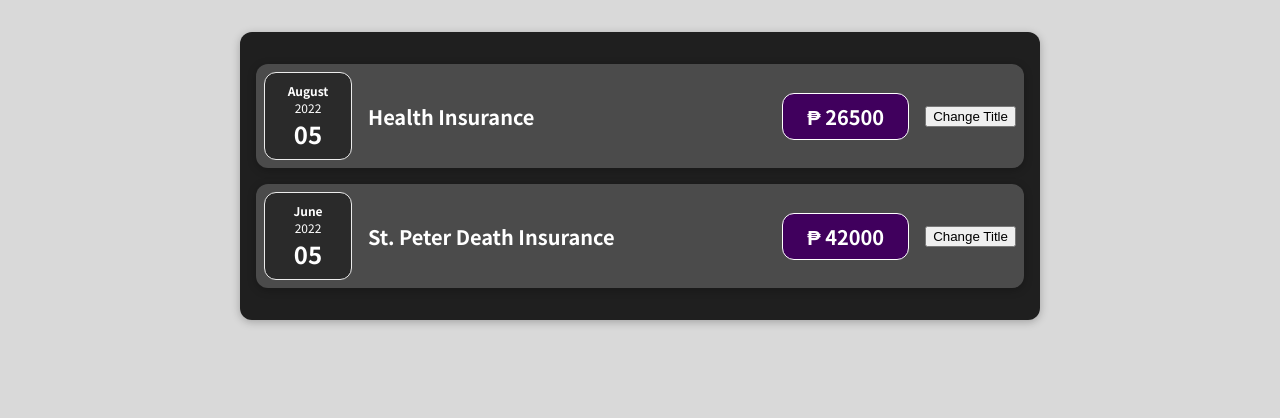
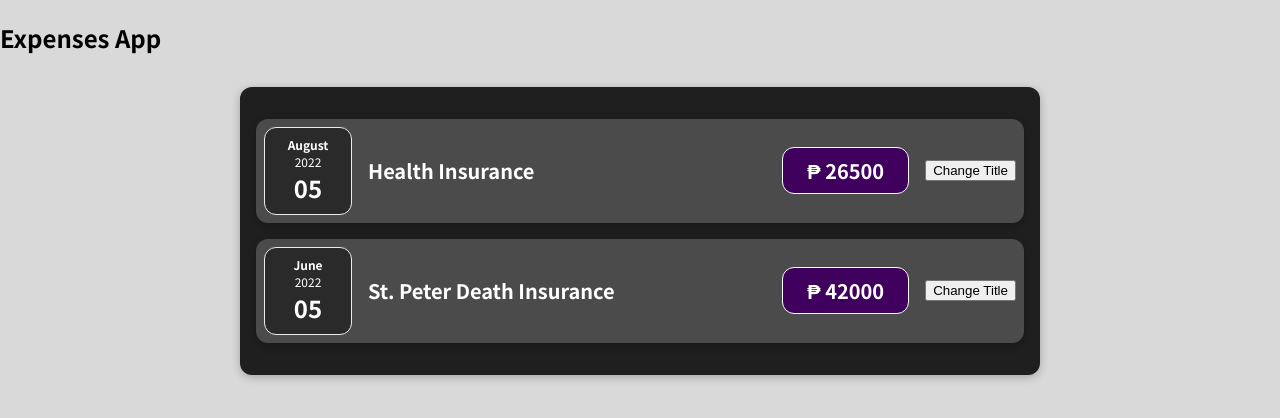
Before and after one commit to jpolfindo/react-complete-guide, a React (Create React App) app: page / in a window 1280 px wide. Shown: the top 418 px of the page. Built offline with nearby package versions, Linux system fonts and the light colour scheme.

Commit message:
sample commit

```diff
--- a/src/App.js
+++ b/src/App.js
@@ -18,6 +18,7 @@ const App = () => {
 
   return (
     <div>
+      <h2>Expenses App</h2>
       <Expenses expense={expense}/>
     </div>
   );
```
